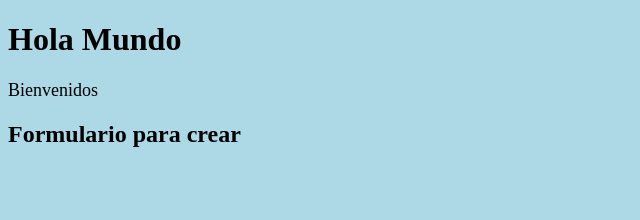
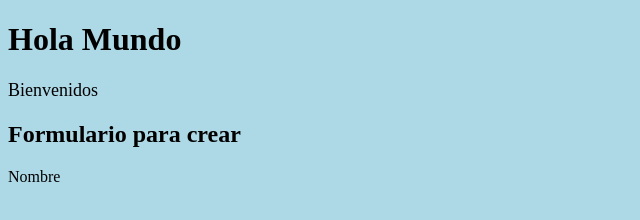
Before and after one commit to OsvaVegaAgui/clase3, a plain HTML site: page index.html in a window 1280 px wide. Shown: the full height of the page, 0-640 px from the left. Drawn offline with Linux system fonts and the light colour scheme.

Commit message:
Se sube label

```diff
--- a/index.html
+++ b/index.html
@@ -14,6 +14,7 @@
 
     <form action="">
         <h2>Formulario para crear</h2>
+        <label for="">Nombre</label>
     </form>
 
     <script src="app.js"></script>
```
